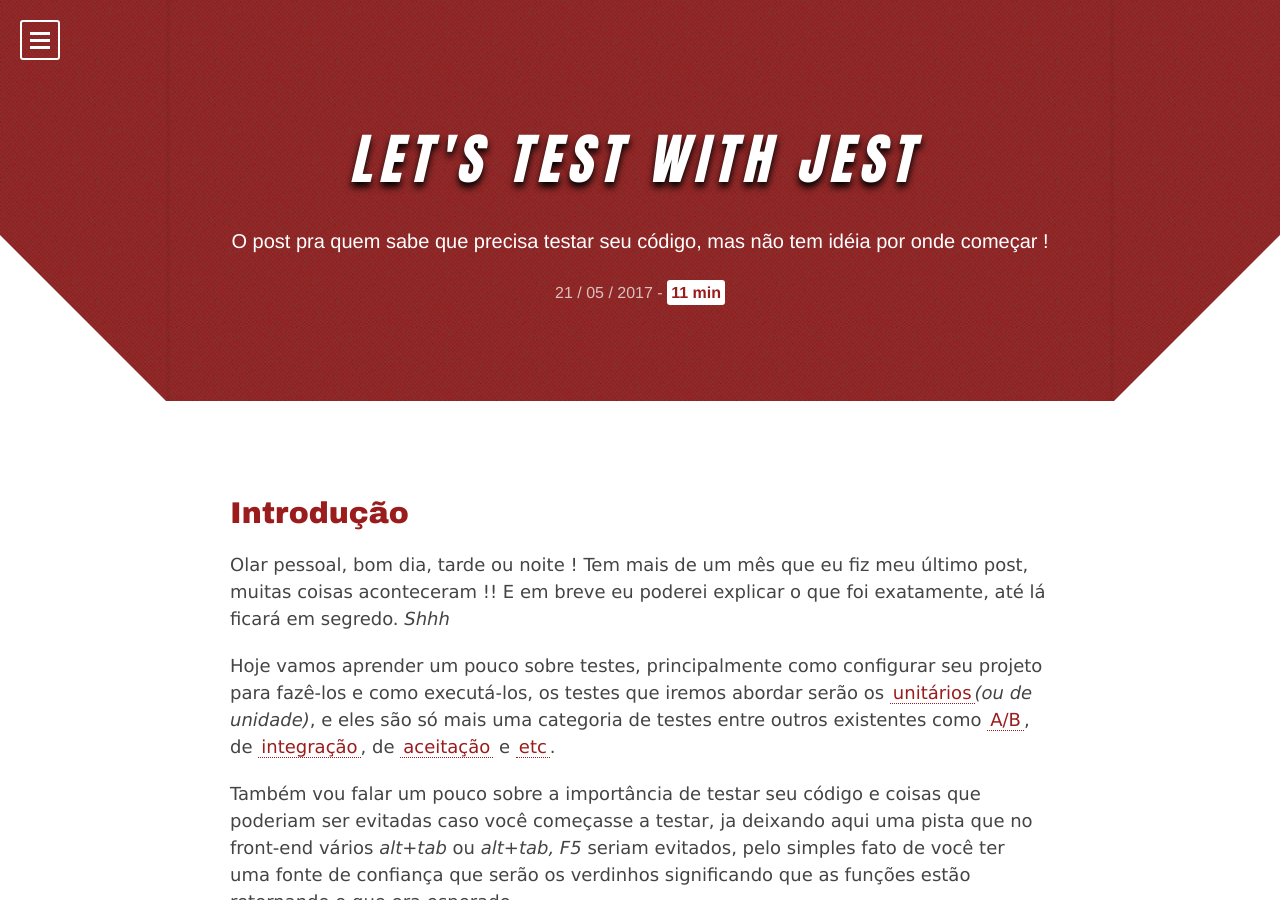
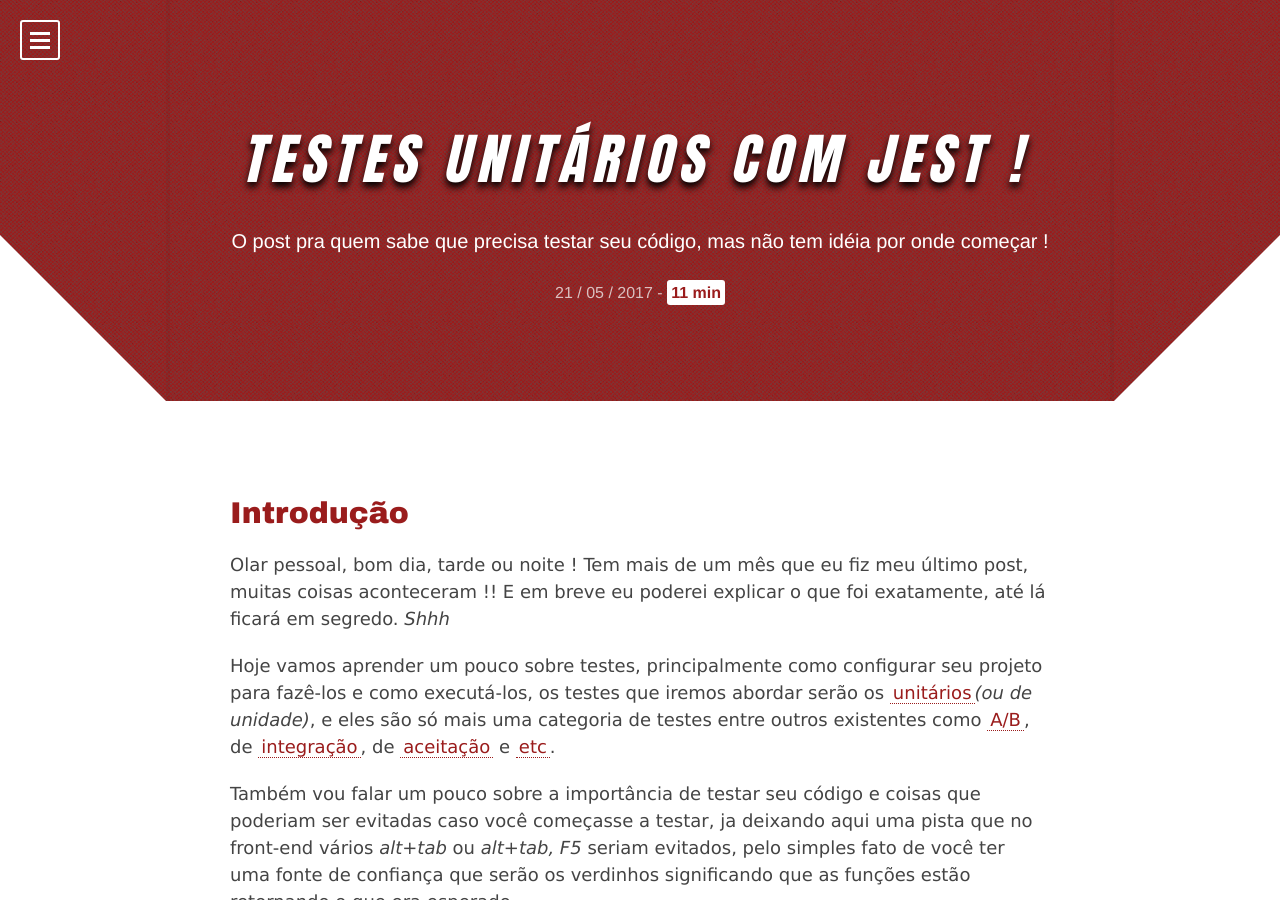
Before and after one commit to MathMesquita/mathmesquita.github.io, a Jekyll site: the page built from _posts/2017-05-21-testes-unitarios-com-jest.md, in a window 1280 px wide and 900 px high. Built offline with Jekyll 4.4.1, drawn with Linux system fonts in a browser that asks for light colours; comment, search, counter and statistics services are not loaded.

Commit message:
changed last post name

```diff
--- a/_posts/2017-05-21-lets-test-with-jest.md
+++ b/_posts/2017-05-21-testes-unitarios-com-jest.md
@@ -1,6 +1,6 @@
 ---
 layout: post
-title: "Let's test with jest"
+title: "Testes unitários com JEST !"
 image: "/assets/jest/cover.jpg"
 date:   2017-05-21 08:00:00 -0200
 color_template: "javascript"
```
Also changed, not shown: assets/jest/cover.jpg.
